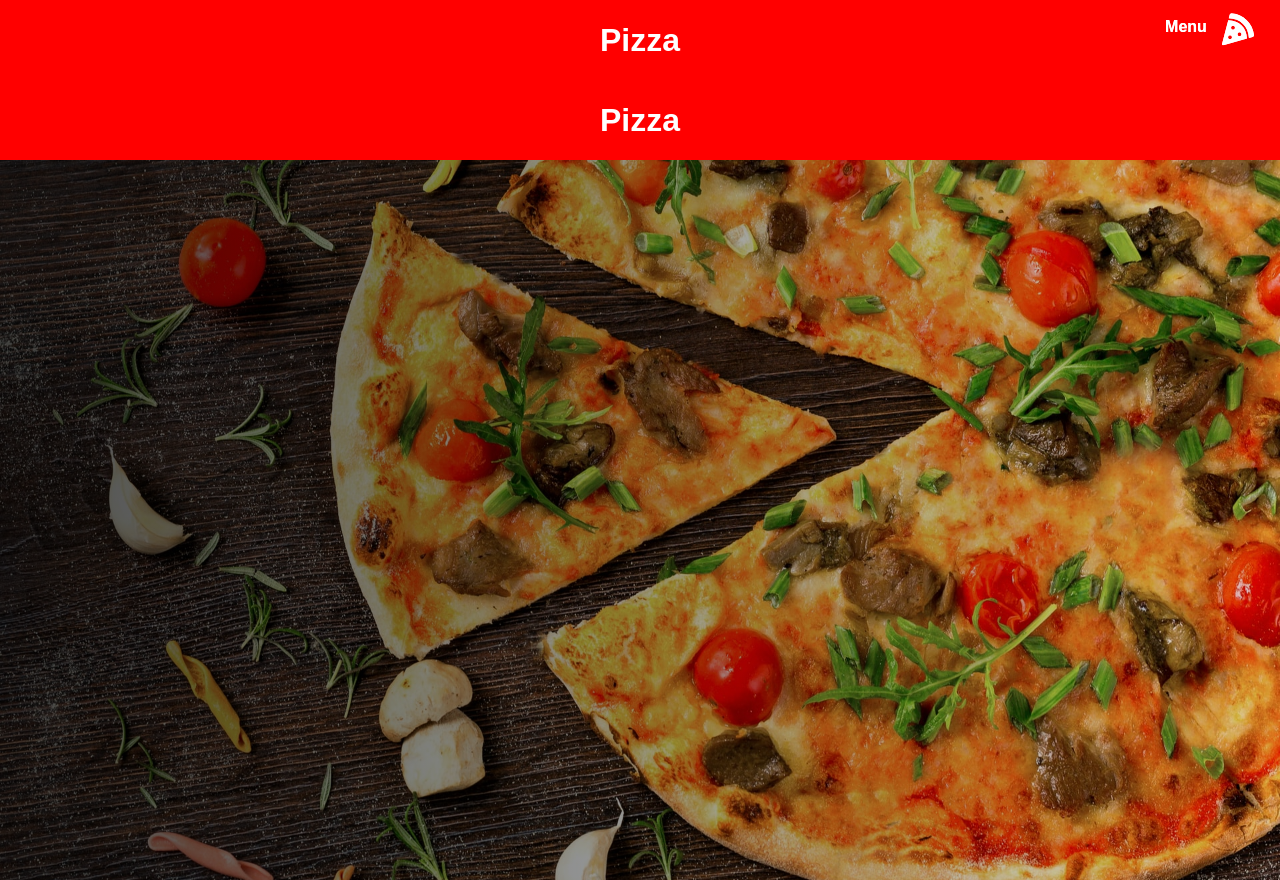
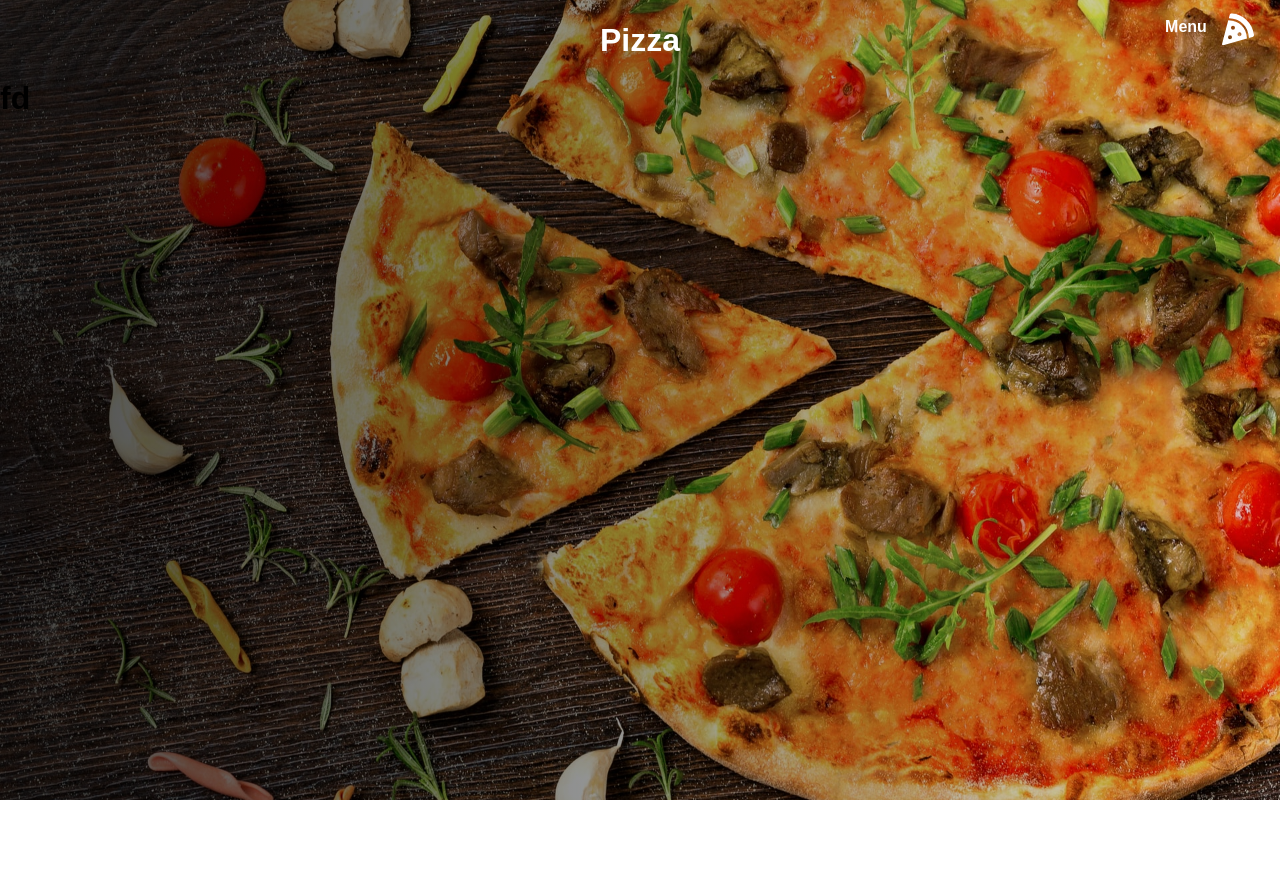
Before and after one commit to brammont/React-LandingPage_Pizza, a React (Create React App) app: page / in a window 1280 px wide. After the commit the page ends 800 px from the top, so only its background shows below. Built offline with nearby package versions, Linux system fonts and the light colour scheme.

Commit message:
create Hero content coponent

```diff
--- a/src/App.js
+++ b/src/App.js
@@ -1,4 +1,3 @@
-import NavBar from './components/Navbar';
 import Hero from './components/Hero'
 import './App.css';
 import { BrowserRouter as Router } from 'react-router-dom';
@@ -7,7 +6,6 @@ function App() {
   return (
     <Router>
         <GlobalStyle/>
-        <NavBar />
         <Hero/>
     </Router>
 
--- a/src/components/Hero/HeroElements.js
+++ b/src/components/Hero/HeroElements.js
@@ -8,3 +8,8 @@ export const HeroContainer = styled.div`
   background-position: center;
   background-size: cover;
 `;
+export const HeroContent = styled.div`
+  height: calc(100vh - 80px);
+  max-height: 100%;
+  padding: 0rem calc((100vw - 1300px) / 2);
+`;
--- a/src/components/Hero/index.js
+++ b/src/components/Hero/index.js
@@ -1,6 +1,7 @@
 import React from 'react'
 import {
     HeroContainer,
+    HeroContent,
 
   } from './HeroElements';
 import Navbar from '../Navbar';
@@ -9,6 +10,9 @@ const Hero = () => {
     return (
         <HeroContainer>
             <Navbar/>
+            <HeroContent>
+                <h1>fd</h1>
+            </HeroContent>
         </HeroContainer>
 
     );
--- a/src/components/Navbar/NavbarElements.js
+++ b/src/components/Navbar/NavbarElements.js
@@ -3,7 +3,7 @@ import { NavLink as Link } from 'react-router-dom';
 import { FaPizzaSlice } from 'react-icons/fa';
 
 export const Nav = styled.nav`
-  background: red;
+  background: transparent;
   height: 80px;
   display: flex;
   justify-content: center;
```
